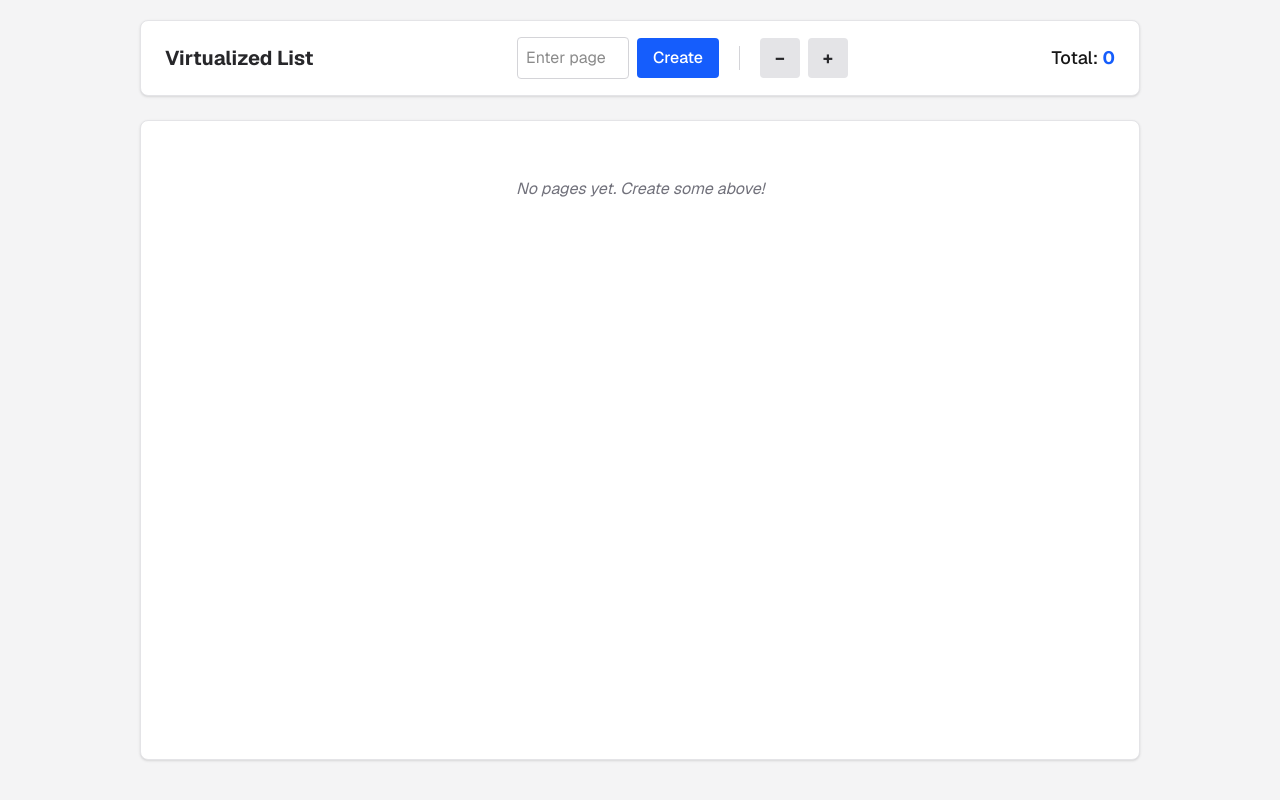
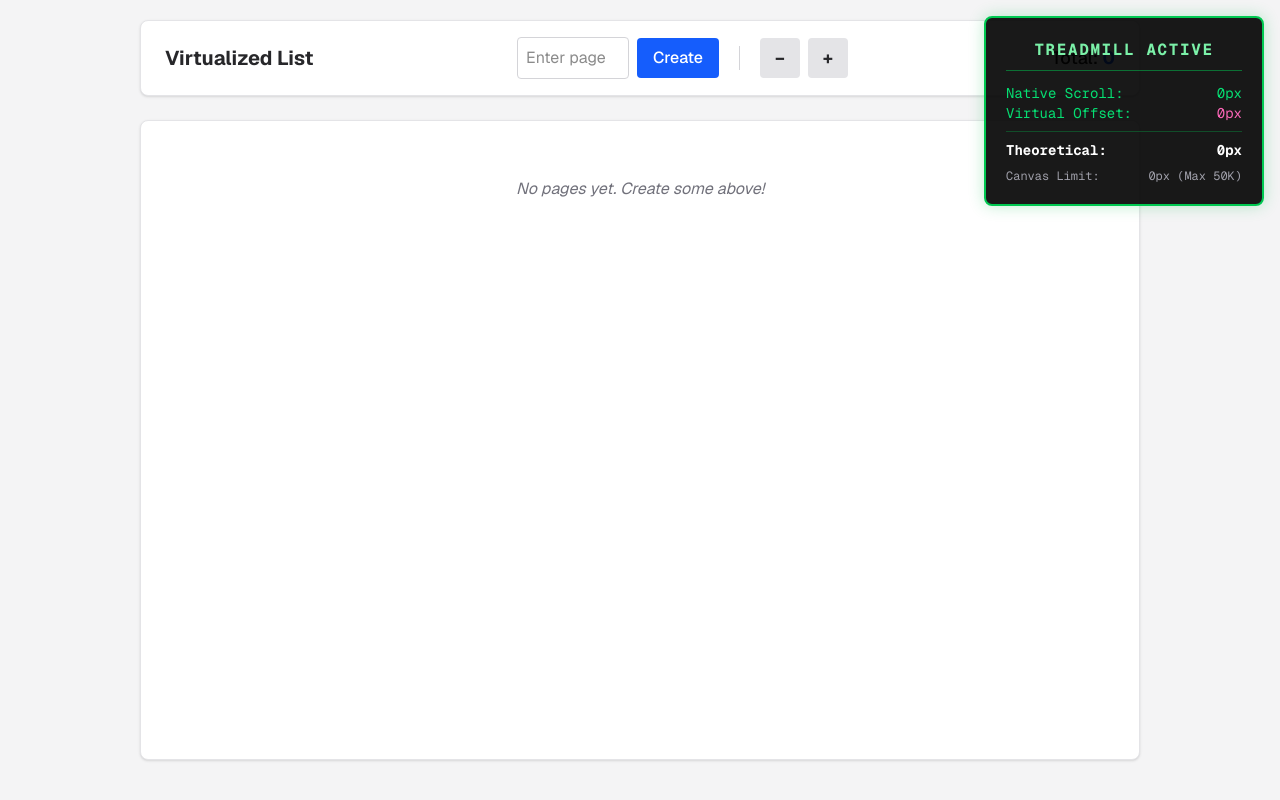
Before and after one commit to BalrajDhawan/Virtualized_List_docScale, a Next.js app: page / in a window 1280 px wide. Built offline with nearby package versions, Linux system fonts and the light colour scheme.

Commit message:
feat: Adding Treadmill trick virtual scrolling

```diff
--- a/app/page.tsx
+++ b/app/page.tsx
@@ -1,12 +1,14 @@
 "use client";
 
-import React, { useState } from "react";
-import Image from "next/image";
+import React, { useState, useRef } from "react";
 
 export default function Home() {
   const [pageCount, setPageCount] = useState<number>(0);
   const [inputValue, setInputValue] = useState<string>("");
   const [startIndex, setStartIndex] = useState<number>(0);
+  const [virtualOffset, setVirtualOffset] = useState<number>(0);
+  const [debugActualScroll, setDebugActualScroll] = useState<number>(0);
+  const viewportRef = useRef<HTMLDivElement>(null);
 
   const handleSetPages = () => {
     const num = parseInt(inputValue, 10);
@@ -20,28 +22,66 @@ export default function Home() {
   const decrementPages = () => setPageCount(prev => (prev > 0 ? prev - 1 : 0));
 
   const handleScroll = (e: React.UIEvent<HTMLDivElement>) => {
-    const scrollTop = e.currentTarget.scrollTop;
+    const actualScrollTop = e.currentTarget.scrollTop;
+    setDebugActualScroll(actualScrollTop);
+
+    // Treadmill Teleportation Physics Constraints
+    const LIMIT_DOWN = 40000;
+    const LIMIT_UP = 5000;
+    const JUMP_DISTANCE = 30000;
+
+    let currentVirtualOffset = virtualOffset;
+    let newActualScrollTop = actualScrollTop;
+
+    const theoreticalTotalHeight = pageCount > 0 ? (pageCount * 700) + ((pageCount - 1) * 32) : 0;
+
+    // Jump Logic!
+    if (actualScrollTop > LIMIT_DOWN && (theoreticalTotalHeight - currentVirtualOffset) > 50000) {
+      if (viewportRef.current) {
+        newActualScrollTop = actualScrollTop - JUMP_DISTANCE;
+        viewportRef.current.scrollTop = newActualScrollTop; // Forcing teleport physically
+        currentVirtualOffset += JUMP_DISTANCE;
+        setVirtualOffset(currentVirtualOffset);
+      }
+    } else if (actualScrollTop < LIMIT_UP && currentVirtualOffset > 0) {
+      if (viewportRef.current) {
+        newActualScrollTop = actualScrollTop + JUMP_DISTANCE;
+        viewportRef.current.scrollTop = newActualScrollTop; // Forcing teleport physically
+        currentVirtualOffset -= JUMP_DISTANCE;
+        setVirtualOffset(currentVirtualOffset);
+      }
+    }
+
+    const theoreticalScrollTop = newActualScrollTop + currentVirtualOffset;
     const itemHeight = 732; // 700px height + 32px gap
-    const newStartIndex = Math.floor(scrollTop / itemHeight);
+    const newStartIndex = Math.floor(theoreticalScrollTop / itemHeight);
 
-    // React inherently bails out of re-renders if the state value is unchanged.
-    // This acts as a perfect, free "throttle" without needing a setTimeout/debounce.
-    // We only re-render when the user physically crosses an exact page boundary!
+    // Automatic Throttle Bailout
     setStartIndex((prev) => {
       if (prev !== newStartIndex) {
-        console.log("Page boundary crossed. Rendering offset:", newStartIndex);
         return newStartIndex;
       }
       return prev;
     });
   };
 
-  const height = pageCount > 10 ? (pageCount * 700) + ((pageCount - 1) * 32) : 0;
+  const theoreticalTotalHeight = pageCount > 0 ? (pageCount * 700) + ((pageCount - 1) * 32) : 0;
+  // This physically crushes the massive container to legally be no larger than 50K max height
+  const physicalCanvasHeight = Math.max(0, Math.min(50000, theoreticalTotalHeight - virtualOffset));
 
   return (
     <div
-      className="flex flex-col flex-1 items-center justify-start min-h-screen py-5 bg-zinc-100 font-sans dark:bg-zinc-900 dark:text-zinc-100"
+      className="flex flex-col flex-1 items-center justify-start min-h-screen py-5 bg-zinc-100 font-sans dark:bg-zinc-900 dark:text-zinc-100 relative"
       >
+      {/* Floating Diagnostics UI */}
+      <div className="fixed top-4 right-4 bg-black/90 text-green-400 p-5 rounded-lg border-2 border-green-500 font-mono text-sm shadow-[0_0_15px_rgba(34,197,94,0.3)] z-50 pointer-events-none min-w-[280px]">
+        <div className="font-bold text-base text-center border-b border-green-500/50 pb-2 mb-3 tracking-widest text-green-300">TREADMILL ACTIVE</div>
+        <div className="flex justify-between"><span>Native Scroll:</span> <span>{Math.round(debugActualScroll)}px</span></div>
+        <div className="flex justify-between"><span>Virtual Offset:</span> <span className="text-pink-400">{virtualOffset}px</span></div>
+        <div className="flex justify-between font-bold text-white border-t border-green-500/30 mt-2 pt-2"><span>Theoretical:</span> <span>{Math.round(debugActualScroll + virtualOffset)}px</span></div>
+        <div className="flex justify-between text-zinc-400 mt-2 text-xs"><span>Canvas Limit:</span> <span>{Math.round(physicalCanvasHeight)}px (Max 50K)</span></div>
+      </div>
+
       {/* Top Header Bar */}
       <div className="w-full max-w-[1000px] flex flex-col md:flex-row items-center justify-between gap-4 mb-6 bg-white dark:bg-black p-4 rounded-lg shadow-sm border border-zinc-200 dark:border-zinc-800 px-6">
 
@@ -97,13 +137,14 @@ export default function Home() {
 
       {/* Pages Render Viewport (The box that actually scrolls) */}
       <div
+        ref={viewportRef}
         className="w-full max-w-[1000px] h-[80vh] overflow-y-auto bg-white dark:bg-black p-4 rounded-lg shadow-sm border border-zinc-200 dark:border-zinc-800"
         onScroll={handleScroll}
       >
         {/* Pages Canvas (The invisible tall box that forces the scrollbar) */}
         <div
           className="w-full flex flex-col items-center gap-[32px] px-4 relative"
-          style={{ height: pageCount > 10 ? `${height}px` : 'auto' }}
+          style={{ height: `${physicalCanvasHeight}px` }}
         >
           {/* Pages */}
           {pageCount <= 10 ? Array.from({ length: pageCount }).map((_, index) => (
@@ -125,10 +166,11 @@ export default function Home() {
               style={{
                 position: 'absolute',
                 top: 0,
-                // This forcefully pushes the unmounted div DOWN the page exactly where it belongs
-                transform: `translateY(${actualPageIndex * 732}px)`,
+                // The physical placement of the div dynamically adjusts based on the current Virtual Offset
+                // so the user does NOT see the elements shift when the treadmill teleport jump occurs
+                transform: `translateY(${(actualPageIndex * 732) - virtualOffset}px)`,
               }}
-              className="bg-white border border-zinc-300 p-8 w-full m9ax-w-[800px] h-[700px] shadow-md focus:outline-none focus:ring-2 focus:ring-blue-400 rounded transition-shadow text-black"
+              className="bg-white border border-zinc-300 p-8 w-full max-w-[800px] h-[700px] shadow-md focus:outline-none focus:ring-2 focus:ring-blue-400 rounded transition-shadow text-black"
             ></div>
           ))}
           {/* No Pages found */}
```
